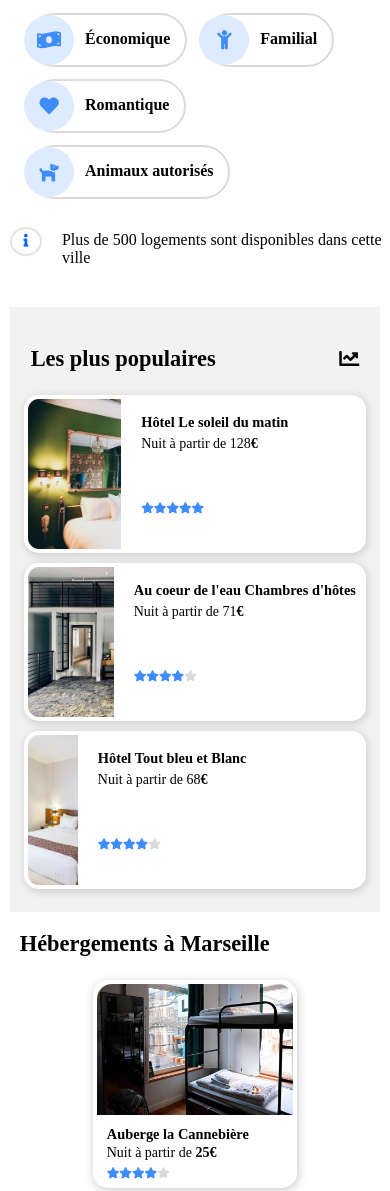
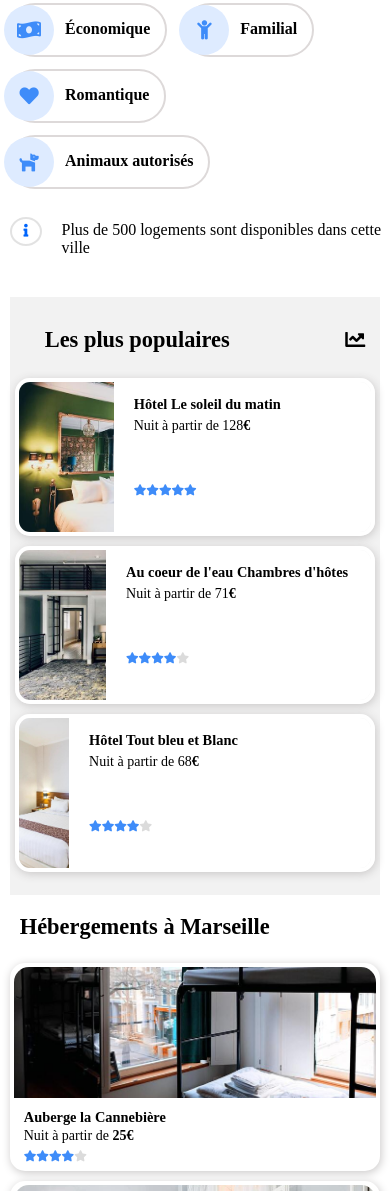
Before and after one commit to CarolineT-JS/CarolineTchong_2_10112020, a plain HTML site: page index.html in a window 390 px wide. Shown: the part 401-1592 px from the top of the page. Drawn offline with Linux system fonts and the light colour scheme.

Commit message:
Finalisation du projet

```diff
--- a/index.html
+++ b/index.html
@@ -10,6 +10,7 @@
     <link href="https://fonts.googleapis.com/css2?family=Raleway:wght@450&display=swap" rel="stylesheet" />
   </head>
   <body>
+      <div id="container">
 <!-- HEADER -->
       <header>
                         <!-- Nav Menu -->
@@ -247,5 +248,6 @@
             </ul>
         </div>
       </footer>
+    </div>
   </body>
 </html>
--- a/style.css
+++ b/style.css
@@ -1,5 +1,4 @@
-/* Définition des polices personnalisés*/
-body {
+#container {
     width: 100%;
     font-family: 'Raleway';
     margin: 0 auto;
@@ -9,7 +8,7 @@ body {
 
 /* Concaténation */
 
-ul {list-style: none;
+body, ul {list-style: none;
     padding: 0;
     margin: 0;
 }
@@ -197,7 +196,7 @@ main{
     justify-content: space-around;
 }
 #locations figure{
-    max-width: 220px;
+    width: 220px;
     height: auto;
     background-color: white;
     border-radius: 15px;
@@ -484,12 +483,12 @@ footer a{
     }
 }
 
-     /*------------ RESPONSIVE MOBILE ------------*/
+     /*------------ RESPONSIVE MOBILE 500px ------------*/
 
 
 @media all and (max-width: 500px)
 {
-    body {
+    #container {
         width: 100%;
         max-width: 500px;
         display: flex;
@@ -545,17 +544,18 @@ footer a{
         margin-top: 20px;
         font-size: 1.4em;
     }
-    header h1, header p, #Lieu, #Filtres{margin-left: 20px;}
     header p{
         height: auto;
         margin-bottom: 30px;
         line-height: normal;
     }
-    /* NAV OÙ */
+    /* Lieu */
     #Lieu{
+        width: 90%;
         display: flex;
         flex-direction: row;
         justify-content: center;
+        margin: 0 auto !IMPORTANT;
     }
     #Lieu .form-control{
         width: 70%;
@@ -582,6 +582,7 @@ footer a{
         display: flex;
         flex-wrap: wrap;
         justify-content: flex-start;
+        margin-top: 20px;
     }
     #Filtres p{
         display: block;
@@ -601,9 +602,6 @@ footer a{
             /* INFO */
 
     header #Info{
-        display: flex;
-        flex-direction: row;
-        justify-content: flex-start;
         align-items: baseline;
         margin: 10px 0;
     }
@@ -613,6 +611,7 @@ footer a{
         margin-right: 0px;
     }
     header #Info p{
+        padding-left: 5%;
         font-size: 16px;
         flex-wrap: wrap;
         text-align: left;
@@ -624,7 +623,10 @@ footer a{
         margin: 0;
         padding: 0;
     }
-    #locations figure{margin: 5px 0;}
+    #locations figure{
+        width: 100%;
+        margin: 5px 0;
+    }
 
     #Hebergement h2{margin-left: 10px;}
 
@@ -635,16 +637,18 @@ footer a{
         margin: 0;
         border-radius: 0;
     }
-    #smallTop{width: 113%;}
 
-    #smallTop h2{padding-left:10px;}
+    #smallTop h2{
+        padding: 20px 0;
+        margin: 0;
+    }
 
     #smallTop .fas{
         font-size: 20px;
-        padding-right: 45px;
+        padding: 0 15px 0 0 ;
     }
     #smallFrame figure{
-        width: 90%;
+        width: 95%;
         height: 200px;
         max-height: 150px;
         max-width: 100%;
@@ -657,12 +661,15 @@ footer a{
     #smallFrame figcaption .fas{padding-top: 50px;}
 
     #Hostingframe{
-        width: auto;
+        width: 100%;
         background-color: white;
         padding: 0;
     }
+    #Hostingframe #locations{
+        width: 100%;
+    }
     #Hostingframe figure{
-        max-width: 100%;
+        width: 100%;
         height: 200px;
         display: flex;
         flex-direction: column;
@@ -756,3 +763,11 @@ footer a{
 
     footer .link a{font-size: 1em;}
 }
+
+     /*------------ RESPONSIVE MOBILE 320px ------------*/
+
+@media screen and (min-width: 320px) and (max-width: 375px)
+{
+        #smallFrame figcaption .fas{padding-top: 30px;}
+
+}
```
